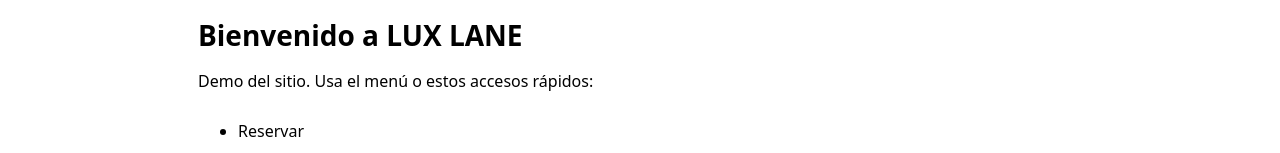
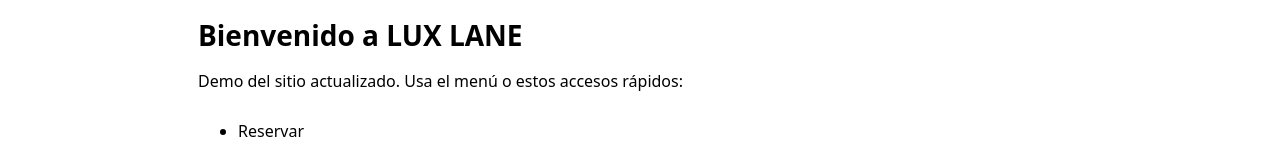
Before and after one commit to Luxlane/luxlane, a Next.js app: page / in a window 1280 px wide. Shown: the part 146-299 px from the top of the page. Built offline with nearby package versions, Linux system fonts and the light colour scheme.

Commit message:
Update homepage text.

```diff
--- a/app/page.tsx
+++ b/app/page.tsx
@@ -5,7 +5,7 @@ export default function Home() {
     <main style={{ maxWidth: 980, margin: "40px auto", padding: 24 }}>
       <h1 style={{ fontSize: 28, marginBottom: 12 }}>Bienvenido a LUX LANE</h1>
       <p style={{ marginBottom: 24 }}>
-        Demo del sitio. Usa el menú o estos accesos rápidos:
+        Demo del sitio actualizado. Usa el menú o estos accesos rápidos:
       </p>
       <ul style={{ lineHeight: 1.9 }}>
         <li>
```
